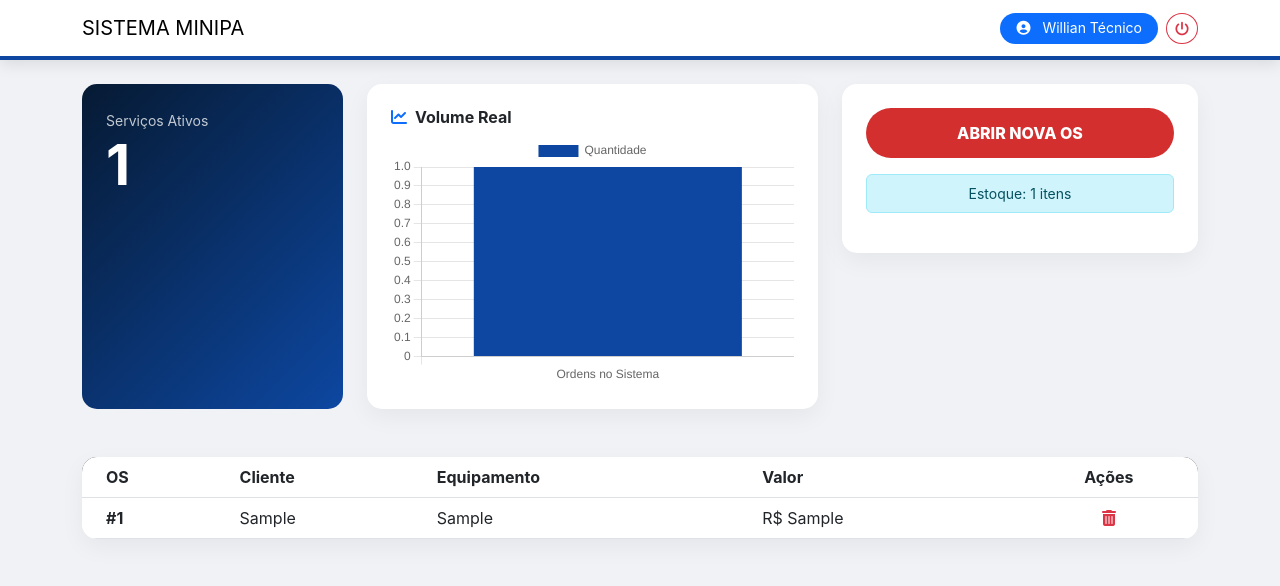
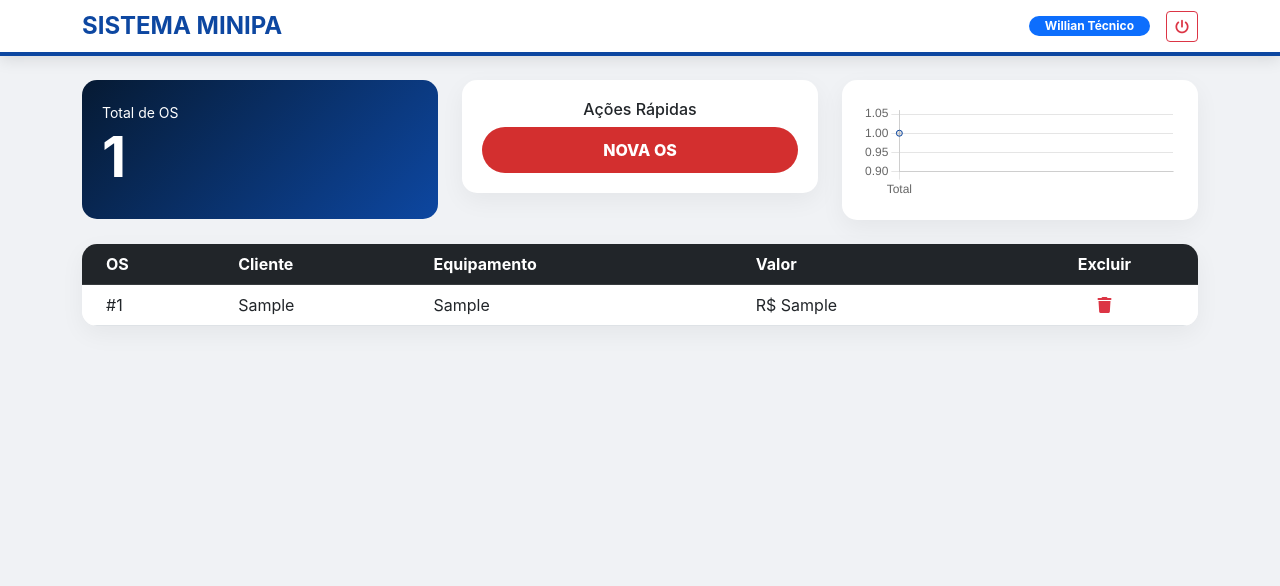
Before and after one commit to heavy-metal-tech/sistema_minipa, a Flask app: page /dashboard in a window 1280 px wide. Shown: the top 586 px of the page. Run offline with Flask 3, Linux system fonts and the light colour scheme; a user stored in the database is signed in; tables that the repository leaves empty hold one stand-in row (values such as "Sample post").

Commit message:
Update dashboard.html

```diff
--- a/templates/dashboard.html
+++ b/templates/dashboard.html
@@ -11,70 +11,65 @@
         :root { --minipa-blue: #0d47a1; --dark-bg: #061a33; }
         body { background-color: #f0f2f5; font-family: 'Inter', sans-serif; }
         .navbar { background: white; border-bottom: 4px solid var(--minipa-blue); box-shadow: 0 4px 15px rgba(0,0,0,0.1); }
-        .card-stats { background: linear-gradient(135deg, var(--dark-bg), var(--minipa-blue)); color: white; border-radius: 15px; }
-        .card-white { background: white; border: none; border-radius: 15px; box-shadow: 0 8px 25px rgba(0,0,0,0.05); }
-        .chart-container { position: relative; height: 250px; width: 100%; }
-        .btn-new { background: #d32f2f; color: white; border-radius: 50px; font-weight: 800; padding: 12px 30px; }
+        .card-stats { background: linear-gradient(135deg, var(--dark-bg), var(--minipa-blue)); color: white; border-radius: 15px; padding: 20px; }
+        .card-white { background: white; border-radius: 15px; box-shadow: 0 8px 25px rgba(0,0,0,0.05); padding: 20px; }
+        .btn-new { background: #d32f2f; color: white; border-radius: 50px; font-weight: 800; padding: 10px 25px; text-decoration: none; display: inline-block; }
     </style>
 </head>
 <body>
 
 <nav class="navbar mb-4 py-2">
     <div class="container d-flex justify-content-between align-items-center">
-        <a class="navbar-brand" href="#">SISTEMA MINIPA</a>
-        <div class="d-flex gap-2">
-            <div class="bg-primary text-white px-3 py-1 rounded-pill small">
-                <i class="fas fa-user-circle me-2"></i> {{ current_user.nome_completo }}
-            </div>
-            <a href="{{ url_for('logout') }}" class="btn btn-outline-danger btn-sm rounded-circle"><i class="fas fa-power-off"></i></a>
+        <strong style="color: var(--minipa-blue); font-size: 1.5rem;">SISTEMA MINIPA</strong>
+        <div class="d-flex align-items-center gap-3">
+            <span class="badge bg-primary rounded-pill px-3">{{ current_user.nome_completo }}</span>
+            <a href="{{ url_for('logout') }}" class="btn btn-outline-danger btn-sm"><i class="fas fa-power-off"></i></a>
         </div>
     </div>
 </nav>
 
-<div class="container pb-5">
-    <div class="row g-4 mb-5">
-        <div class="col-md-3">
-            <div class="card-stats p-4 h-100">
-                <small class="opacity-75">Serviços Ativos</small>
-                <h1 class="display-4 fw-bold">{{ ordens|length }}</h1>
-            </div>
-        </div>
-        <div class="col-md-5">
-            <div class="card-white p-4 h-100">
-                <h6 class="fw-bold"><i class="fas fa-chart-line text-primary me-2"></i>Volume Real</h6>
-                <div class="chart-container"><canvas id="mainChart"></canvas></div>
+<div class="container">
+    <div class="row g-4 mb-4">
+        <div class="col-md-4">
+            <div class="card-stats">
+                <small>Total de OS</small>
+                <h2 class="display-4 fw-bold">{{ ordens|length }}</h2>
             </div>
         </div>
         <div class="col-md-4">
-            <div class="card-white p-4 text-center">
-                <a href="#" class="btn btn-new w-100 mb-3">ABRIR NOVA OS</a>
-                <div class="alert alert-info py-2 small">Estoque: {{ estoque|length }} itens</div>
+            <div class="card-white text-center">
+                <h6>Ações Rápidas</h6>
+                <a href="#" class="btn btn-new w-100">NOVA OS</a>
+            </div>
+        </div>
+        <div class="col-md-4">
+            <div class="card-white">
+                <canvas id="miniChart" style="max-height: 100px;"></canvas>
             </div>
         </div>
     </div>
 
-    <div class="card-white overflow-hidden">
-        <div class="table-responsive">
-            <table class="table table-hover align-middle mb-0">
-                <thead class="bg-dark text-white">
+    <div class="card-white p-0 overflow-hidden">
+        <table class="table table-hover mb-0">
+            <thead class="table-dark">
                 <tr>
                     <th class="ps-4">OS</th>
                     <th>Cliente</th>
                     <th>Equipamento</th>
                     <th>Valor</th>
-                        <th class="text-center">Ações</th>
+                    <th class="text-center">Excluir</th>
                 </tr>
             </thead>
             <tbody>
                 {% for os in ordens %}
                 <tr>
-                        <td class="ps-4 fw-bold">#{{ os.id }}</td>
+                    <td class="ps-4">#{{ os.id }}</td>
                     <td>{{ os.cliente }}</td>
                     <td>{{ os.equipamento }}</td>
                     <td>R$ {{ os.valor }}</td>
                     <td class="text-center">
-                            <a href="{{ url_for('deletar_os', id=os.id) }}" class="text-danger" onclick="return confirm('Excluir OS?')">
-                                <i class="fas fa-trash-alt"></i>
+                        <a href="{{ url_for('deletar_os', id=os.id) }}" class="text-danger" onclick="return confirm('Apagar OS?')">
+                            <i class="fas fa-trash"></i>
                         </a>
                     </td>
                 </tr>
@@ -83,21 +78,20 @@
         </table>
     </div>
 </div>
-</div>
 
 <script>
-    const ctx = document.getElementById('mainChart').getContext('2d');
-    new Chart(ctx, {
-        type: 'bar',
+    new Chart(document.getElementById('miniChart'), {
+        type: 'line',
         data: {
-            labels: ['Ordens no Sistema'],
+            labels: ['Total'],
             datasets: [{
-                label: 'Quantidade',
+                label: 'OS',
                 data: [{{ ordens|length }}],
-                backgroundColor: '#0d47a1'
+                borderColor: '#0d47a1',
+                tension: 0.4
             }]
         },
-        options: { maintainAspectRatio: false }
+        options: { plugins: { legend: { display: false } } }
     });
 </script>
 </body>
```
Lines whose indentation alone changed are shown as unchanged.
